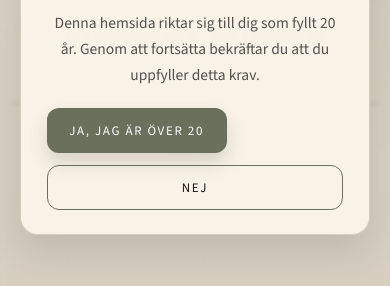
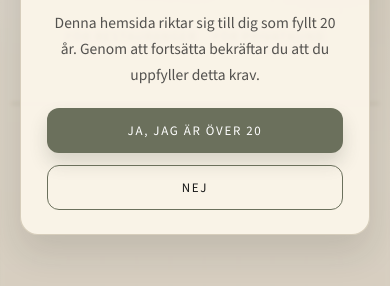
Before and after one commit to AmandaBalk/vinberget, a website built with Vite: page index.html in a window 390 px wide. Shown: the part 338-624 px from the top of the page. Built offline with nearby package versions, Linux system fonts and the light colour scheme; no server answers.

Commit message:
Fix age gate button width on mobile

```diff
--- a/src/style.css
+++ b/src/style.css
@@ -1699,6 +1699,11 @@ details p {
     flex-direction: column;
   }
 
+  .age-gate__actions .primary-button,
+  .age-gate__actions .secondary-button {
+    width: 100%;
+  }
+
   .newsletter-backdrop {
     background: rgba(18, 16, 12, 0.06);
     backdrop-filter: none;
```
